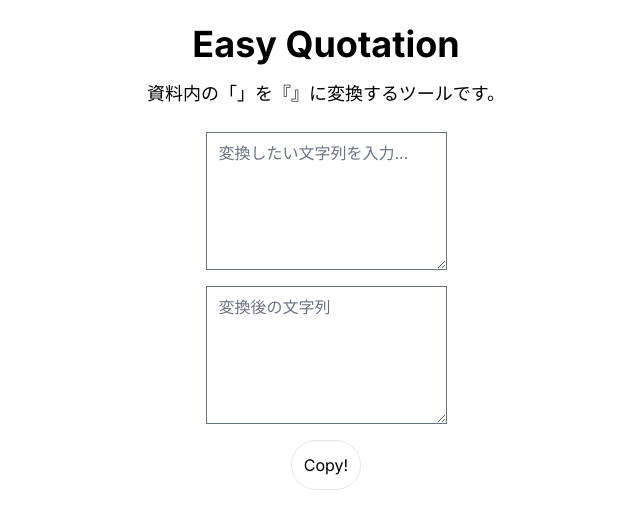
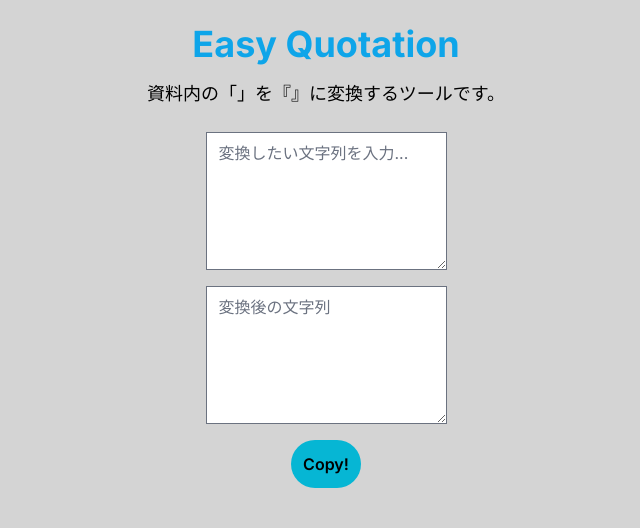
Before and after one commit to O-Jun-S/easy-quotation, a Next.js app: page / in a window 1280 px wide. Shown: the top 528 px of the page, without its empty margins (314-954 px from the left). Built offline with nearby package versions, Linux system fonts and the light colour scheme.

Commit message:
Improved styles.

```diff
--- a/package.json
+++ b/package.json
@@ -14,6 +14,7 @@
     "@types/react": "18.2.0",
     "@types/react-dom": "18.2.1",
     "autoprefixer": "10.4.14",
+    "classnames": "^2.3.2",
     "eslint": "8.39.0",
     "eslint-config-next": "13.3.4",
     "next": "13.3.4",
--- a/src/app/layout.tsx
+++ b/src/app/layout.tsx
@@ -1,4 +1,5 @@
 import './globals.css'
+import classNames from 'classnames'
 import { Inter } from 'next/font/google'
 
 const inter = Inter({ subsets: ['latin'] })
@@ -15,7 +16,7 @@ export default function RootLayout({
 }) {
   return (
     <html lang="ja">
-      <body className={inter.className}>{children}</body>
+      <body className={classNames(inter.className, "bg-neutral-300")}>{children}</body>
     </html>
   )
 }
--- a/src/app/page.tsx
+++ b/src/app/page.tsx
@@ -6,9 +6,9 @@ const inter = Inter({ subsets: ['latin'] })
 
 export default function Home() {
   return (
-    <main>
+    <main className={inter.className}>
       <div className="flex flex-col items-center space-y-4 m-6">
-        <h1 className="text-4xl font-bold">Easy Quotation</h1>
+        <h1 className="text-4xl font-bold text-sky-500">Easy Quotation</h1>
         <h2 className="text-lg">資料内の「」を『』に変換するツールです。</h2>
       </div>
 
--- a/src/app/process.tsx
+++ b/src/app/process.tsx
@@ -66,7 +66,9 @@ type copyProps = {
 
 function CopyButton({ handler, buttonText }: copyProps) {
     return (
-        <button onClick={handler} className="rounded-full p-3 border">
+        <button
+          onClick={handler}
+          className="rounded-full p-3 bg-cyan-500 hover:bg-cyan-600 font-semibold">
           { buttonText }
         </button>
     )
```
Also changed, not shown: 2 other files (tests, documents, lock files or other folders).
